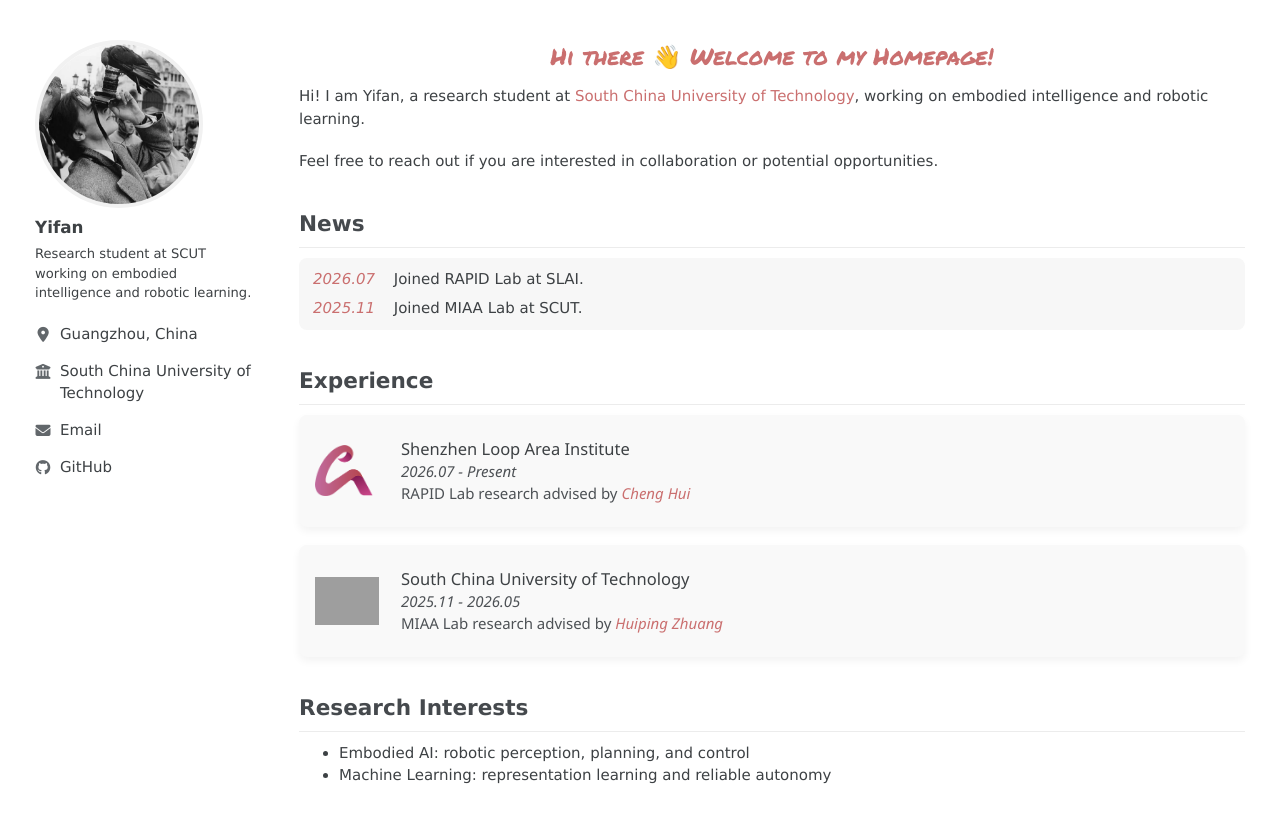
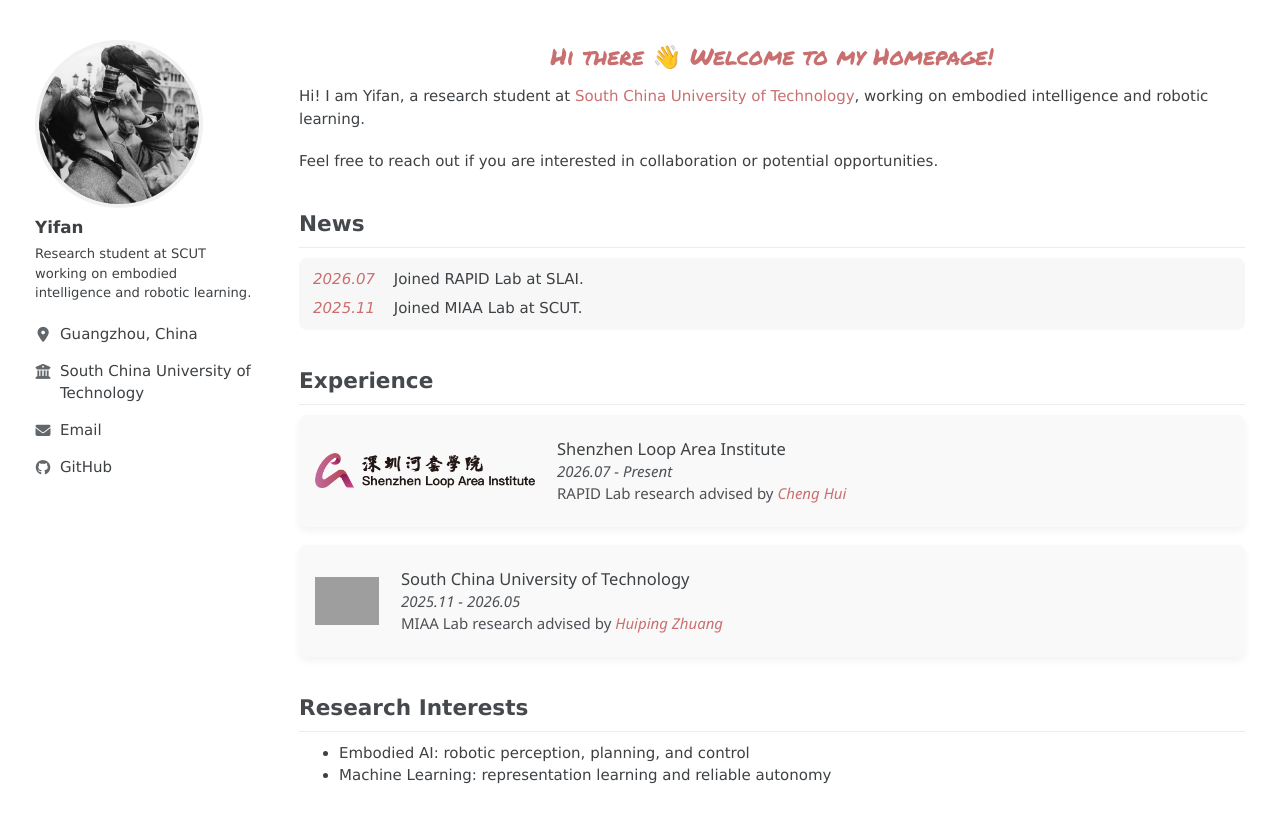
Before and after one commit to sudo-yf/wui-homepage, a Jekyll site: the page built from index.md, in a window 1280 px wide. Shown: the top 823 px of the page. Built offline with Jekyll 4.4.1, drawn with Linux system fonts in a browser that asks for light colours; a style sheet for code colours, icons or effects is not loaded; grey boxes are pictures that could not be loaded.

Commit message:
Use official SLAI wordmark in experience card

```diff
--- a/_data/experience.yml
+++ b/_data/experience.yml
@@ -6,7 +6,8 @@
   advisor_url: https://cse.sysu.edu.cn/en/teacher/ChengHui
   summary:
   initials: RAPID
-  logo: /assets/img/slai-mark.png
+  logo: /assets/img/slai-logo.png
+  logo_variant: wide
   logo_source: https://www.slai.edu.cn/sites/default/files/2026-03/%E9%A6%96%E9%A1%B5logo_black.png
 
 - lab: MIAA Lab
--- a/_includes/experience.html
+++ b/_includes/experience.html
@@ -2,7 +2,7 @@
   {% for item in site.data.experience %}
   <article class="experience-card">
     {% if item.logo %}
-    <img src="{{ item.logo | relative_url }}" alt="{{ item.institution_name }} logo" class="experience-logo">
+    <img src="{{ item.logo | relative_url }}" alt="{{ item.institution_name }} logo" class="experience-logo{% if item.logo_variant %} experience-logo--{{ item.logo_variant }}{% endif %}">
     {% endif %}
     <div class="experience-info">
       <strong>{{ item.institution_name }}</strong><br>
--- a/assets/css/home.css
+++ b/assets/css/home.css
@@ -209,6 +209,11 @@
   width: 64px;
 }
 
+.experience-logo--wide {
+  height: auto;
+  width: 220px;
+}
+
 .experience-info {
   color: #4d5155;
   font-family: "Segoe UI", sans-serif;
@@ -298,4 +303,9 @@
     margin-right: 14px;
     width: 52px;
   }
+
+  .experience-logo--wide {
+    height: auto;
+    width: 132px;
+  }
 }
```
Also changed, not shown: assets/img/slai-logo.png (added).
